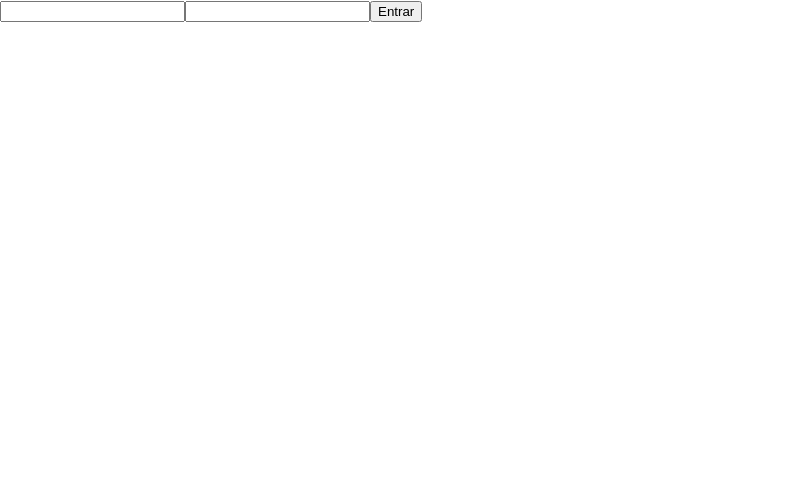
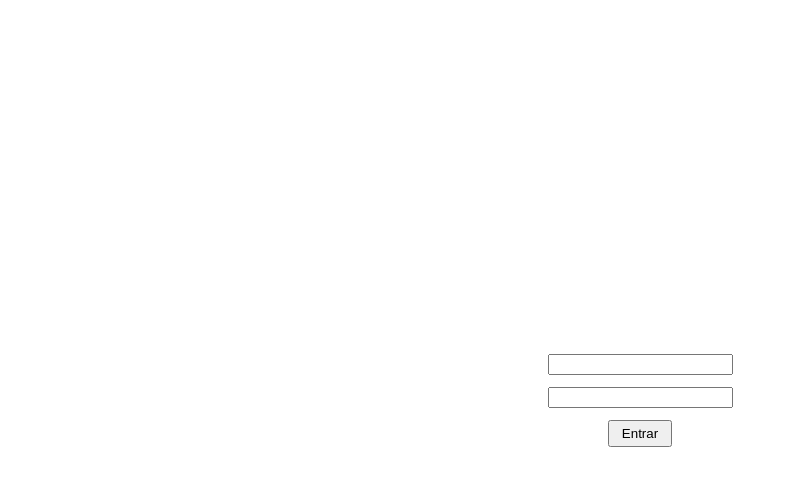
Before and after one commit to Noronha-Ignite/JWT-Auth, a Next.js app in the folder frontend/: page / in a window 1280 px wide. Shown: the top 486 px of the page, without its empty margins (0-796 px from the left). Built offline with nearby package versions, Linux system fonts and the light colour scheme.

Commit message:
add basic container style to form

```diff
--- a/frontend/pages/index.tsx
+++ b/frontend/pages/index.tsx
@@ -1,6 +1,9 @@
 import type { NextPage } from 'next';
 import { FormEvent, useState } from 'react';
+
 import { useAuth } from '../contexts/AuthContext';
+
+import styles from '../styles/Home.module.css';
 
 const Home: NextPage = () => {
   const [email, setEmail] = useState('');
@@ -20,7 +23,7 @@ const Home: NextPage = () => {
   };
 
   return (
-    <form onSubmit={handleSubmit}>
+    <form className={styles.container} onSubmit={handleSubmit}>
       <input type='email' value={email} onChange={(e) => setEmail(e.target.value)} />
       <input type='password' value={password} onChange={(e) => setPassword(e.target.value)} />
       <button type='submit'>Entrar</button>
--- /dev/null
+++ b/frontend/styles/Home.module.css
@@ -0,0 +1,13 @@
+.container {
+  display: flex;
+  width: 100vw;
+  height: 100vh;
+  justify-content: center;
+  align-items: center;
+  flex-direction: column;
+  gap: 12px;
+}
+
+.container > button {
+  padding: 4px 12px;
+}
```
